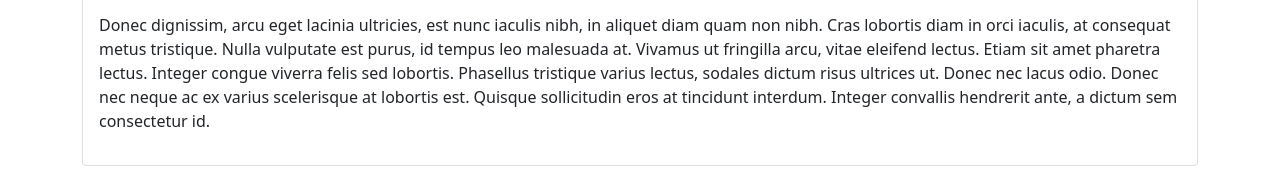
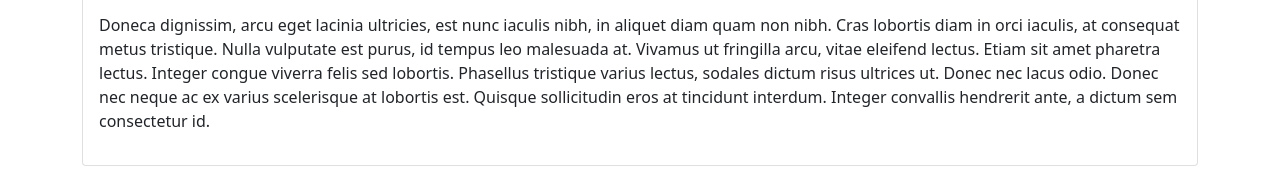
Before and after one commit to DireitosPCD/site, a plain HTML site: page sobre-nos.html in a window 1280 px wide. Shown: the part 514-697 px from the top of the page. Drawn offline with nearby package versions, Linux system fonts and the light colour scheme.

Commit message:
Atualização teste

```diff
--- a/sobre-nos.html
+++ b/sobre-nos.html
@@ -109,7 +109,7 @@
 
           <p>Nam hendrerit purus id leo volutpat condimentum. Sed fermentum dolor et neque bibendum, in eleifend purus convallis. Vestibulum tincidunt facilisis turpis, a molestie erat maximus ac. Aenean enim felis, pulvinar non rhoncus in, vulputate a leo. Pellentesque cursus metus elit. Vivamus efficitur, odio et rutrum gravida, ligula orci bibendum ligula, a rhoncus enim massa ut diam. Vivamus laoreet nec sem ut imperdiet. Nullam sed massa a arcu maximus tristique. Donec posuere tempus dui, non viverra mi dignissim quis.</p>
 
-          <p>Donec dignissim, arcu eget lacinia ultricies, est nunc iaculis nibh, in aliquet diam quam non nibh. Cras lobortis diam in orci iaculis, at consequat metus tristique. Nulla vulputate est purus, id tempus leo malesuada at. Vivamus ut fringilla arcu, vitae eleifend lectus. Etiam sit amet pharetra lectus. Integer congue viverra felis sed lobortis. Phasellus tristique varius lectus, sodales dictum risus ultrices ut. Donec nec lacus odio. Donec nec neque ac ex varius scelerisque at lobortis est. Quisque sollicitudin eros at tincidunt interdum. Integer convallis hendrerit ante, a dictum sem consectetur id.</p>
+          <p>Doneca dignissim, arcu eget lacinia ultricies, est nunc iaculis nibh, in aliquet diam quam non nibh. Cras lobortis diam in orci iaculis, at consequat metus tristique. Nulla vulputate est purus, id tempus leo malesuada at. Vivamus ut fringilla arcu, vitae eleifend lectus. Etiam sit amet pharetra lectus. Integer congue viverra felis sed lobortis. Phasellus tristique varius lectus, sodales dictum risus ultrices ut. Donec nec lacus odio. Donec nec neque ac ex varius scelerisque at lobortis est. Quisque sollicitudin eros at tincidunt interdum. Integer convallis hendrerit ante, a dictum sem consectetur id.</p>
         </div>
       </div>
     </div>
```
